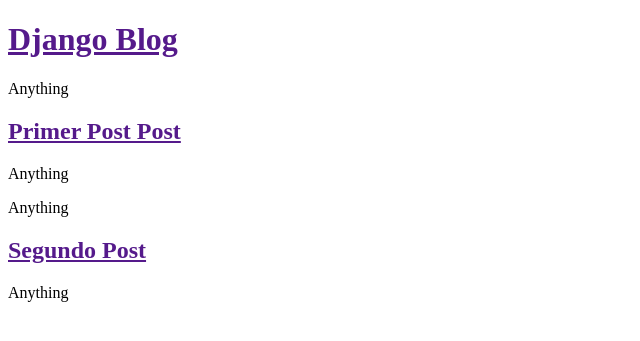
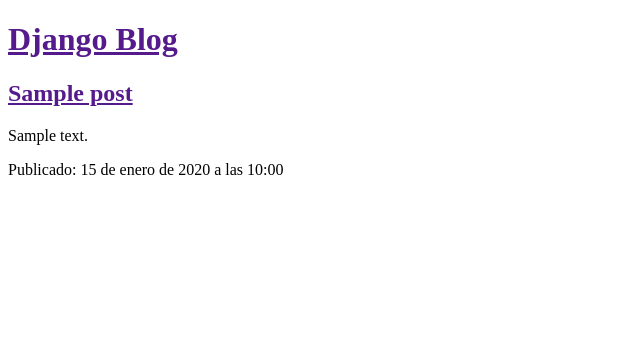
Before and after one commit to Remolachin/blog-django, a Django app: page / in a window 1280 px wide. Shown: the top 341 px of the page, without its empty margins (0-640 px from the left). Run offline with Django 4.2, Linux system fonts and the light colour scheme; tables that the repository leaves empty hold one stand-in row (values such as "Sample post").

Commit message:
Templates modificados para entregar posts desde la base de datos

```diff
--- a/blog/templates/blog/post_list.html
+++ b/blog/templates/blog/post_list.html
@@ -12,17 +12,12 @@
             <h1><a href="">Django Blog</a></h1>
         </div>
 
-        <div>
-            <p>Anything</p>
-            <h2><a href="">Primer Post Post</a></h2>
-            <p>Anything</p>
-        </div>
-            <p>Anything</p>
-            <h2><a href="">Segundo Post</a></h2>
-            <p>Anything</p>
-        <div>
-
-        </div>
-
+        {%for post in posts%}
+            <div>
+                <h2><a href="">{{post.titulo}}</a></h2>
+                <p>{{post.texto|linebreaksbr}}</p>
+                <p>Publicado: {{post.fecha_publicacion}}</p>
+            </div>
+        {%endfor%}
     </body>
 </html>
--- a/blog/views.py
+++ b/blog/views.py
@@ -1,6 +1,9 @@
 from django.shortcuts import render
+from .models import Post
+from django.utils import timezone
 
 # Create your views here.
 
 def post_list(request):
-    return render(request, 'blog/post_list.html', {})
+    posts = Post.objects.filter(fecha_publicacion__lte=timezone.now()).order_by('fecha_publicacion')
+    return render(request, 'blog/post_list.html', {'posts': posts})
--- a/mysite/settings.py
+++ b/mysite/settings.py
@@ -25,7 +25,7 @@ SECRET_KEY = 'django-insecure-c)9!wto_hdn$iy6neq_-q51ji7t^#*5x$)k3v8vg^b*_-3c$u+
 # SECURITY WARNING: don't run with debug turned on in production!
 DEBUG = True
 
-ALLOWED_HOSTS = ['127.0.0.1', '.pythonanywhere.com']
+ALLOWED_HOSTS = ['127.0.0.1']
 
 
 # Application definition
```
